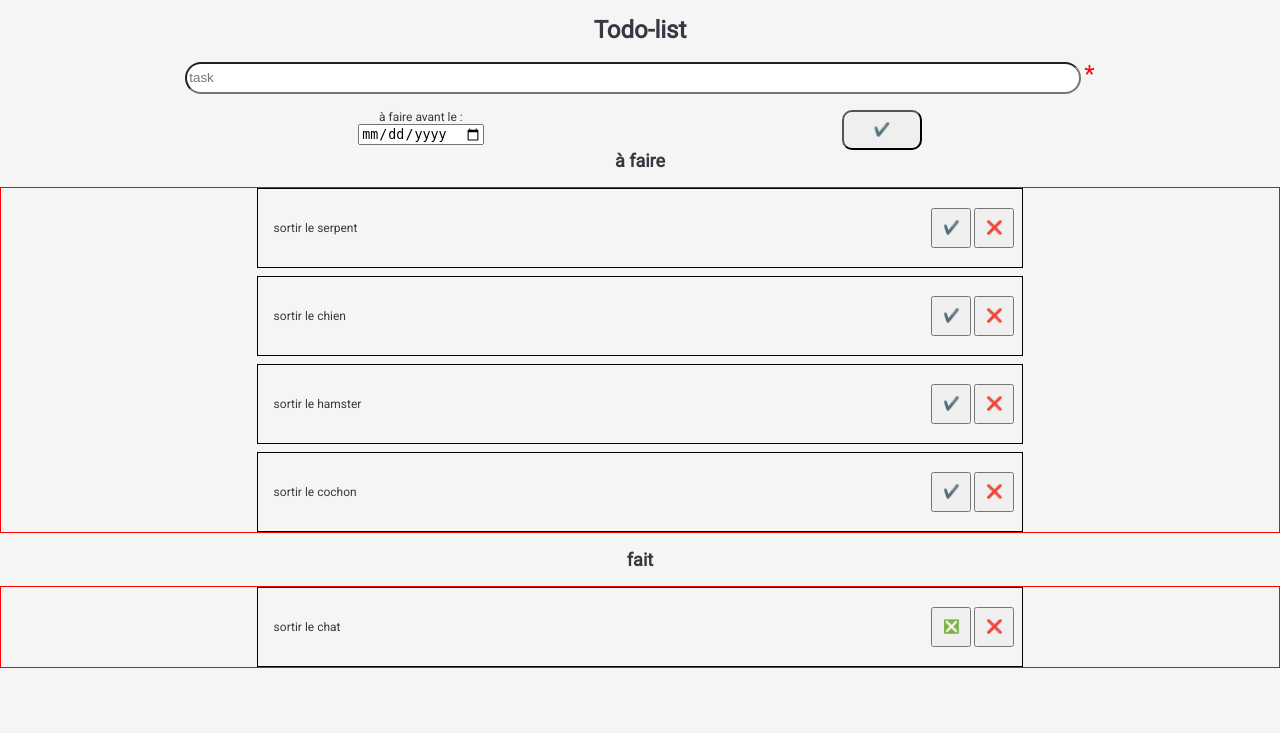
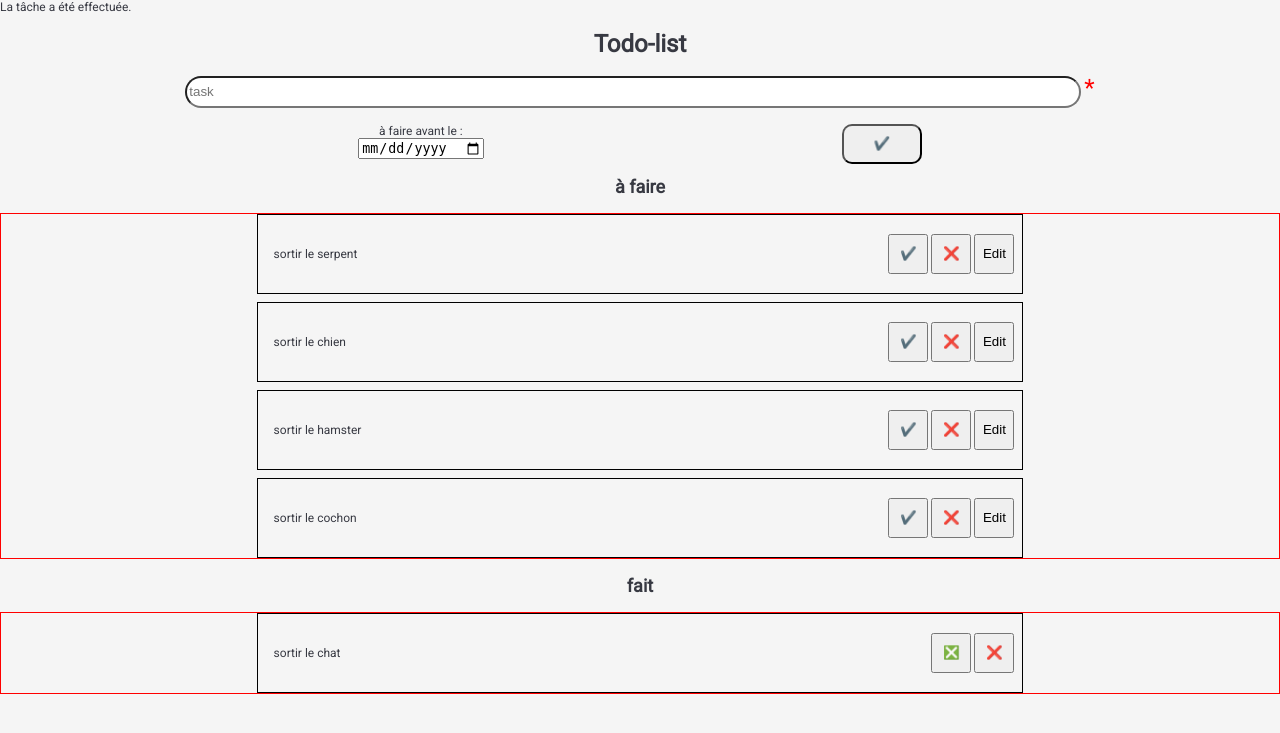
Before and after one commit to AlexLKD/todo-list, a PHP site: page /index.php?validate=2 in a window 1280 px wide. Shown: the top 733 px of the page. Run offline with PHP 8.4, Linux system fonts and the light colour scheme; data comes from the database, SQL or seed files in the repository.

Commit message:
message actions

```diff
--- a/index.php
+++ b/index.php
@@ -30,6 +30,9 @@ if (isset($_GET['delete'])) {
     $query->execute([
         ':taskId' => strip_tags($taskId)
     ]);
+    if ($query->rowCount()) {
+        echo '<p class="transition" id="message"> La tâche a été supprimée.</p>';
+    };
 }
 
 if (isset($_GET['validate'])) {
@@ -38,6 +41,9 @@ if (isset($_GET['validate'])) {
     $query->execute([
         ':taskId' => strip_tags($taskId)
     ]);
+    if ($query->rowCount()) {
+        echo '<p class="transition" id="message">La tâche a été effectuée.</p>';
+    };
 }
 if (isset($_GET['invalidate'])) {
     $taskId = $_GET['invalidate'];
@@ -76,17 +82,23 @@ if (isset($_GET['invalidate'])) {
 
         <section>
             <?php
+
             $query = $dbCo->prepare("SELECT Id_task, text FROM task WHERE status = '1' ORDER BY date_create ASC");
             $query->execute();
             $result = $query->fetchAll();
             echo '<h2>à faire</h2><ul class="main-nav-list">';
             foreach ($result as $task) {
-                echo '<li class="main-nav-item">' . $task['text'] . '
-                <div draggable="true">
-                    <a href="index.php?validate=' . $task['Id_task'] . '" class="validate-link"><button type="submit"
-                    class="validate-button button" name="validate" value="' . $task['Id_task'] . '">✔️</button></a>
-                    <a href="index.php?delete=' . $task['Id_task'] . '" class="delete-link"><button type="submit"
-                    class="delete-button button" name="delete" value="' . $task['Id_task'] . '">❌</button></a><div>
+                // '<input type="text" class="task-input" id="taskInput_' . $task['Id_task'] . '" value="' . $task['text'] . '" disabled>'
+                // echo '<li class="main-nav-item">' . '<p>' . '<input type="text" class="task-input" id="taskInput_' . $task['Id_task'] . '" value="' . $task['text'] . '" disabled>' . '</p>' . '
+                echo '<li class="main-nav-item">' . '<p>' . $task['text'] . '</p>' . '
+                    <div draggable="true">
+                        <a href="index.php?validate=' . $task['Id_task'] . '" class="validate-link"><button type="submit"
+                        class="validate-button button" name="validate" value="' . $task['Id_task'] . '">✔️</button></a>
+                        <a href="index.php?delete=' . $task['Id_task'] . '" class="delete-link"><button type="submit"
+                        class="delete-button button" name="delete" value="' . $task['Id_task'] . '">❌</button></a>
+                        <button type="button" class="edit-button button" onclick="enableEdit(\'' . $task['Id_task'] . '\')">Edit</button>
+
+                    </div>
                 </li>';
             }
             echo '</ul>';
--- a/script.js
+++ b/script.js
@@ -11,3 +11,7 @@ function drop(ev) {
     var data = ev.dataTransfer.getData("text");
     ev.target.appendChild(document.getElementById(data));
 }
+
+function setTaskValue(value) {
+    document.getElementById("editTaskInput").value = value;
+}
```
